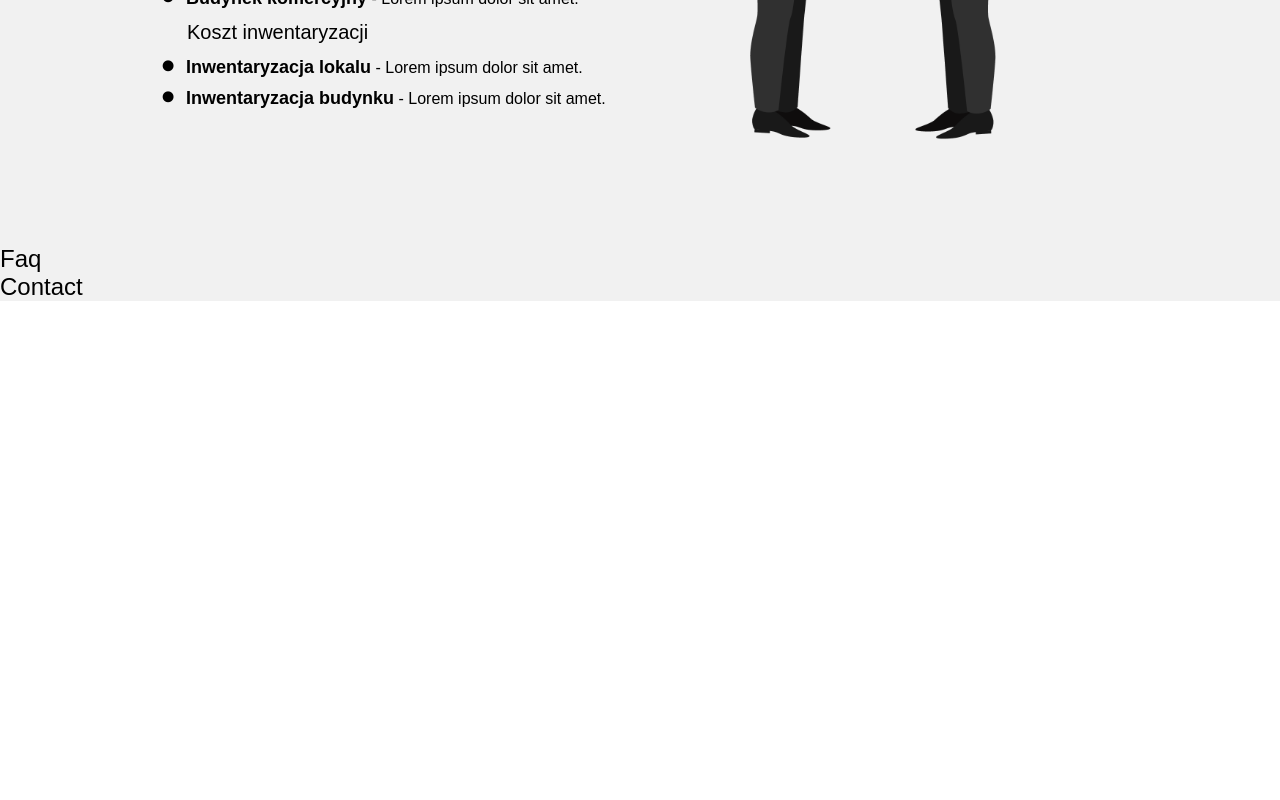
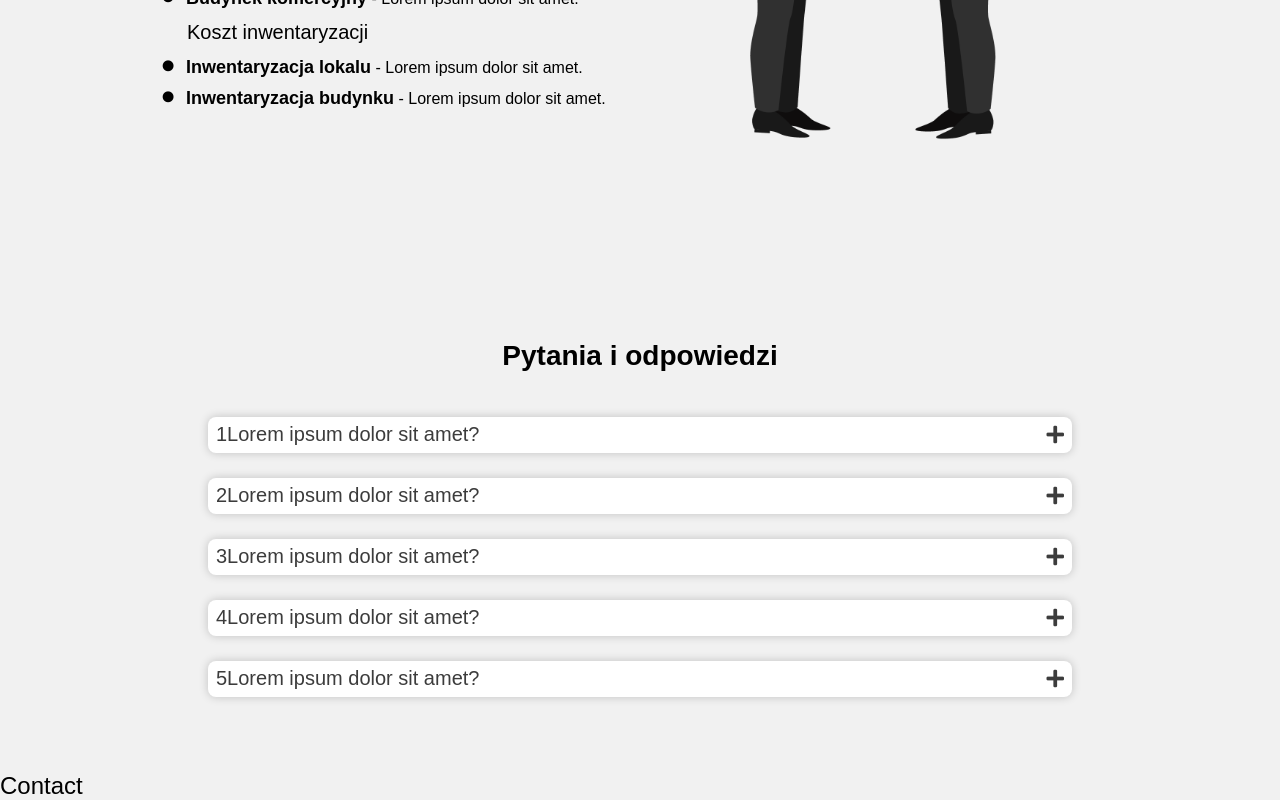
Before and after one commit to bogumidu/gh-audyt, a Vue app: page / in a window 1280 px wide. Shown: the part 2058-2858 px from the top of the page. Before the commit the page ends 2359 px from the top, so only its background shows below. Built offline with nearby package versions, Linux system fonts and the light colour scheme.

Commit message:
implement faq section

```diff
--- /dev/null
+++ b/src/components/AccoordionFaq.vue
@@ -0,0 +1,85 @@
+// Created thanks to John Komarnicki https://www.youtube.com/watch?v=u2AwJAFeaKc
+
+<template>
+  <div class="accordin-faq">
+    <div class="question" :class="{'open': faq.open}">
+      {{ faq.question }}
+      <i class="fas fa-plus" :class="{'icon-active': faq.open}" @click="$emit('toggleOpen', index)"></i>
+    </div>
+    <Transition name="accordin-answer"
+      @before-enter="beforeEnter" @enter="enter"
+      @before-leave="beforeLeave" @leave="leave"
+    >
+      <div class="answer" v-show="faq.open">{{ faq.answer }}</div>
+    </Transition>
+  </div>
+</template>
+
+<script lang="ts">
+export default {
+  name: 'AccordinFaq',
+  props: ['faq', 'index', 'open'],
+  methods: {
+    beforeEnter: function(el) {
+      el.style.height = '0'
+    },
+    enter: function(el) {
+      el.style.height = (el.scrollHeight + 10) + 'px';
+      el.style.opacity = '1';
+    },
+    beforeLeave: function(el) {
+      el.style.height = (el.scrollHeight + 10) + 'px';
+      el.style.opacity = '0';
+    },
+    leave: function(el) {
+      el.style.height = '0';
+    }
+  }
+}
+</script>
+
+<style lang="scss" scoped>
+  .accordin-faq {
+    display: flex;
+    flex-direction: column;
+    width: 90%;
+    max-width: 1140px;
+    border-radius: 8px;
+    box-shadow: 0 0 10px rgba(0, 0, 0, 0.2);
+    background-color: #fff;
+
+    .question {
+      display: flex;
+      justify-content: space-between;
+      align-items: center;
+      position: relative;
+      padding-left: 8px;
+      color: #3c3c3c;
+      font-size: 20px;
+      transition: all 0.4s linear;
+
+      .open {
+        box-shadow: 0 0 2px rgba(0, 0, 0, 0.2);
+      }
+
+      i {
+        cursor: pointer;
+        padding: 8px 8px;
+        transition: 150ms ease all;
+      }
+
+      .icon-active {
+        transform: rotate(135deg);
+      }
+    }
+
+    .answer {
+      display: flex;
+      justify-content: flex-start;
+      padding: 8px;
+      color: #3c3c3c;
+      // scale: 1 0;
+      transition: 150ms ease-out;
+    }
+  }
+</style>
--- a/src/components/AppNavigation.vue
+++ b/src/components/AppNavigation.vue
@@ -16,13 +16,13 @@
           :class="{ 'icon-active': mobileNav }"
         ></i>
       </div>
-      <transition name="mobile-nav">
+      <Transition name="mobile-nav">
         <ul v-show="mobileNav" class="dropdown-nav">
           <li><a class="link" href="#price">Cennik</a></li>
           <li><a class="link" href="#faq">Pytania i odpowiedzi</a></li>
           <li><a class="link" href="#contact">Kontakt</a></li>
         </ul>
-      </transition>
+      </Transition>
     </nav>
   </header>
 </template>
--- a/src/components/Faq.vue
+++ b/src/components/Faq.vue
@@ -1,13 +1,87 @@
 // Created thanks to John Komarnicki https://www.youtube.com/watch?v=u2AwJAFeaKc
 
 <template>
-  <section id="faq"><h1>Faq</h1></section>
+  <section id="faq" class="section faq">
+    <div class="info">
+      <h2>Pytania i odpowiedzi</h2>
+    </div>
+    <AccoordionFaq
+      v-for="(faq, i) in faqs"
+      :faq="faq"
+      :index="i"
+      :key="i"
+      :open="faq.open"
+      @toggleOpen="toggleOpen"
+    />
+  </section>
 </template>
 
 <script lang="ts">
-export default {}
+import AccoordionFaq from "./AccoordionFaq.vue";
+
+export default {
+  components: { AccoordionFaq },
+  data(): {
+    faqs: {
+      question: string;
+      answer: string;
+      open: boolean;
+    }[];
+  } {
+    return {
+      faqs: [
+        {
+          question: "1Lorem ipsum dolor sit amet?",
+          answer:
+            "1Lorem ipsum, dolor sit amet consectetur adipisicing elit. Molestias laudantium modi, atque illum, dolorum placeat obcaecati incidunt ipsa ab quis commodi, quo cupiditate hic qui saepe architecto. Eius cumque, amet aperiam a veritatis omnis! Iure recusandae cumque corrupti veniam consequatur.",
+          open: false,
+        },
+        {
+          question: "2Lorem ipsum dolor sit amet?",
+          answer:
+            "2Lorem ipsum, dolor sit amet consectetur adipisicing elit. Molestias laudantium modi, atque illum, dolorum placeat obcaecati incidunt ipsa ab quis commodi, quo cupiditate hic qui saepe architecto. Eius cumque, amet aperiam a veritatis omnis! Iure recusandae cumque corrupti veniam consequatur.",
+          open: false,
+        },
+        {
+          question: "3Lorem ipsum dolor sit amet?",
+          answer:
+            "3Lorem ipsum, dolor sit amet consectetur adipisicing elit. Molestias laudantium modi, atque illum, dolorum placeat obcaecati incidunt ipsa ab quis commodi, quo cupiditate hic qui saepe architecto. Eius cumque, amet aperiam a veritatis omnis! Iure recusandae cumque corrupti veniam consequatur.",
+          open: false,
+        },
+        {
+          question: "4Lorem ipsum dolor sit amet?",
+          answer:
+            "4Lorem ipsum, dolor sit amet consectetur adipisicing elit. Molestias laudantium modi, atque illum, dolorum placeat obcaecati incidunt ipsa ab quis commodi, quo cupiditate hic qui saepe architecto. Eius cumque, amet aperiam a veritatis omnis! Iure recusandae cumque corrupti veniam consequatur.",
+          open: false,
+        },
+        {
+          question: "5Lorem ipsum dolor sit amet?",
+          answer:
+            "5Lorem ipsum, dolor sit amet consectetur adipisicing elit. Molestias laudantium modi, atque illum, dolorum placeat obcaecati incidunt ipsa ab quis commodi, quo cupiditate hic qui saepe architecto. Eius cumque, amet aperiam a veritatis omnis! Iure recusandae cumque corrupti veniam consequatur.",
+          open: false,
+        },
+      ],
+    };
+  },
+  methods: {
+    toggleOpen: function (index: number) {
+      this.faqs = this.faqs.map((faq, i) => {
+        if (index === i) {
+          faq.open = !faq.open
+        } else faq.open = false;
+        return faq;
+      })
+    }
+  }
+};
 </script>
 
 <style lang="scss" scoped>
-
+  .faq {
+    display: flex;
+    flex-direction: column;
+    justify-content: center;
+    align-items: center;
+    gap: 25px;
+  }
 </style>
```
